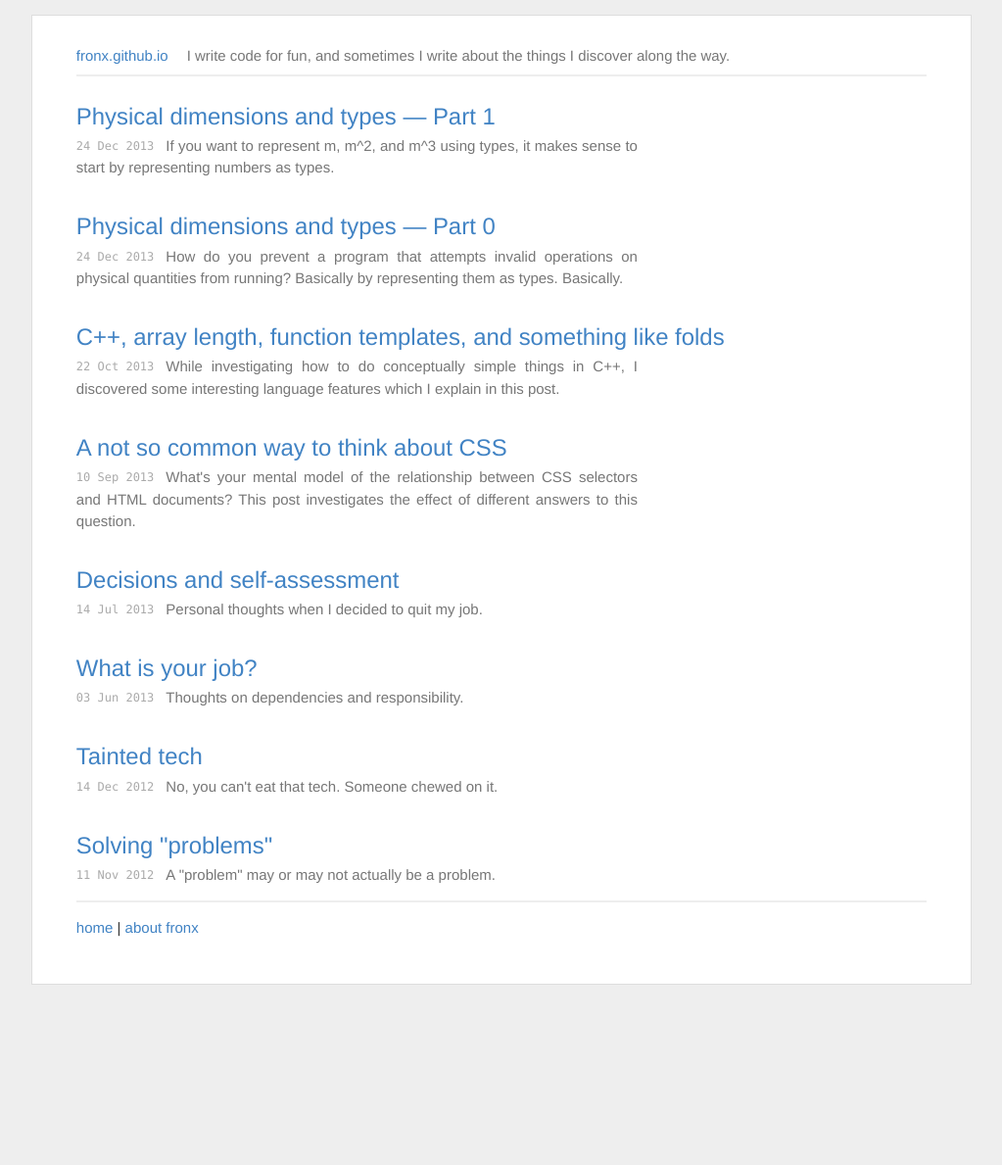
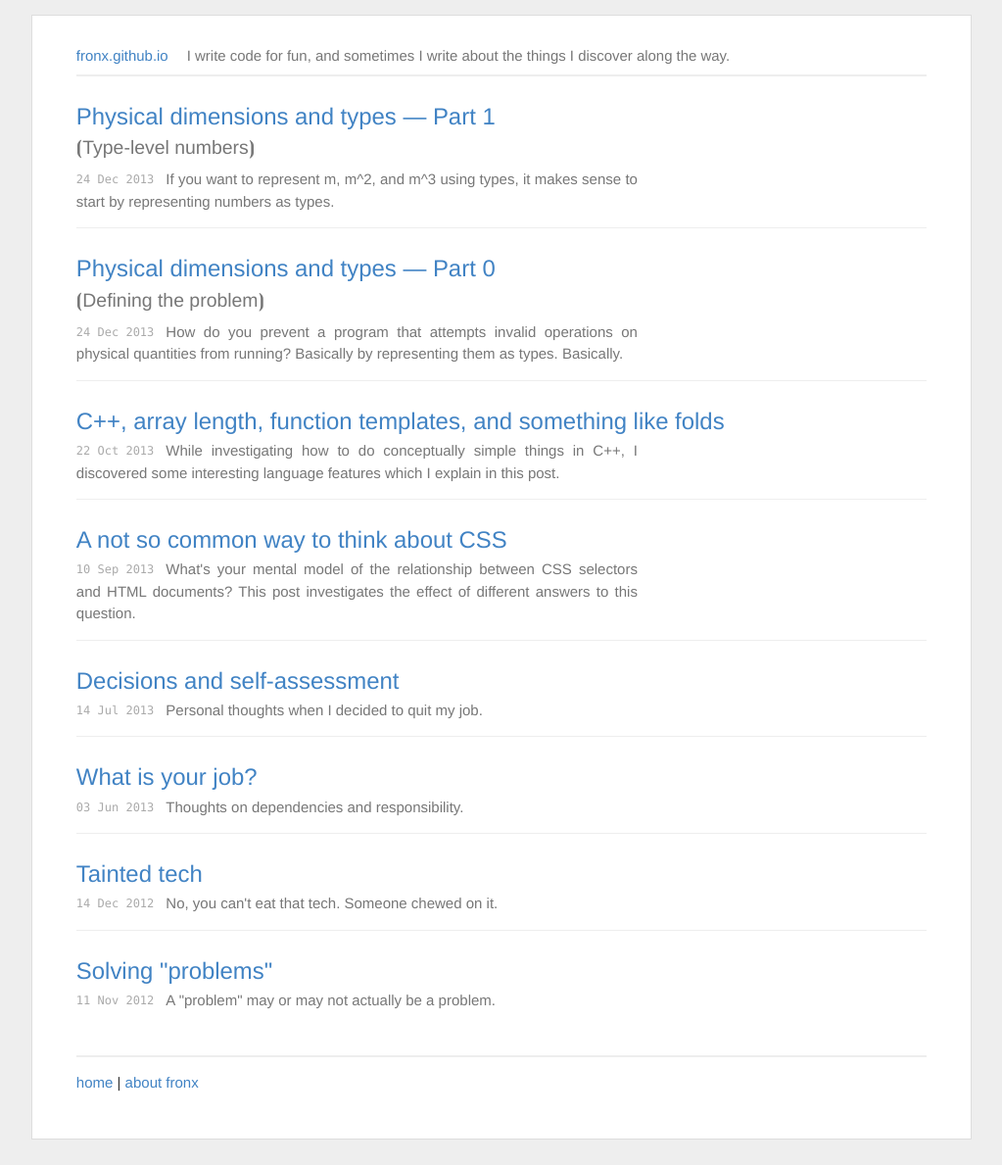
Before and after one commit to fronx/fronx.github.io, a Jekyll site: the page built from index.html, in a window 1280 px wide. Shown: the whole page at 98% size, without its empty margins (128-1151 px from the left). Built offline with Jekyll 4.4.1, drawn with Linux system fonts in a browser that asks for light colours; Markdown is read by kramdown in place of the engine named in the settings; before the commit the page ends 1031 px from its top, so only the background shows below that.

Commit message:
add sub-titles, styling

```diff
--- a/_layouts/post.html
+++ b/_layouts/post.html
@@ -1,7 +1,7 @@
 ---
 layout: default
 ---
-<h1>{{ page.title }}</h1>
+<h1>{{ page.title }}{% if page.subtitle %}<span>{{ page.subtitle }}</span>{% endif %}</h1>
 <p class="meta">{{ page.date | date_to_string }}</p>
 
 <div class="post">
--- a/_posts/2013-12-24-physical-dimensions-and-types-0.md
+++ b/_posts/2013-12-24-physical-dimensions-and-types-0.md
@@ -1,6 +1,7 @@
 ---
 layout: post
 title:  "Physical dimensions and types &mdash; Part 0"
+subtitle: "Defining the problem"
 date:   2013-12-24
 categories: haskell, types
 summary: "How do you prevent a program that attempts invalid operations on physical quantities from running? Basically by representing them as types. Basically."
--- a/_posts/2013-12-24-physical-dimensions-and-types-1.md
+++ b/_posts/2013-12-24-physical-dimensions-and-types-1.md
@@ -1,6 +1,7 @@
 ---
 layout: post
 title:  "Physical dimensions and types &mdash; Part 1"
+subtitle: "Type-level numbers"
 date:   2013-12-24
 categories: haskell, types
 summary: "If you want to represent m, m^2, and m^3 using types, it makes sense to start by representing numbers as types."
--- a/css/main.css
+++ b/css/main.css
@@ -18,8 +18,19 @@ a:visited { color: #4183C4; }
 /*****************************************************************************/
 
 ul.posts { list-style-type: none; }
-
-ul.posts span {
+ul.posts .title span {
+  display: block;
+  color: #777;
+  padding: 6px 0;
+  font-size: 1.3em;
+}
+ul.posts .title span:before {
+  content: "⦗";
+}
+ul.posts .title span:after {
+  content: "⦘";
+}
+.meta {
   color: #aaa;
   font-family: Monaco, "Courier New", monospace;
   font-size: 80%;
@@ -39,7 +50,8 @@ ul.posts span {
 }
 
 .posts, .post { border-bottom: 2px solid #eee; }
-.posts li { margin-top: 1.5em; }
+.posts li { margin: 2em 0; border-bottom: 1px solid #eee; }
+.posts li:last-child { border-bottom: none; }
 .posts a { font-size: 1.6em; }
 .posts .meta { float: left; padding-right: 1em; }
 .posts .summary {
@@ -75,8 +87,13 @@ ul.posts span {
 }
 
 h1 {
-  margin-bottom: 1em;
+  margin: 1.5em 0;
   font-size: 1.8em;
+}
+h1 span {
+  display: block;
+  color: #666;
+  padding-top: 4px;
 }
 h2 {
   font-size: 1.6em;
--- a/index.html
+++ b/index.html
@@ -7,7 +7,10 @@ title: fronx.github.io
   <ul class="posts">
     {% for post in site.posts %}
       <li>
-        <a href="{{ post.url }}">{{ post.title }}</a>
+        <div class="title">
+          <a href="{{ post.url }}">{{ post.title }}</a>
+          {% if post.subtitle %}<span>{{ post.subtitle }}</span>{% endif %}
+        </div>
         <p class="summary">
           <span class="meta">{{ post.date | date_to_string }}</span>
           {{ post.summary }}
```
